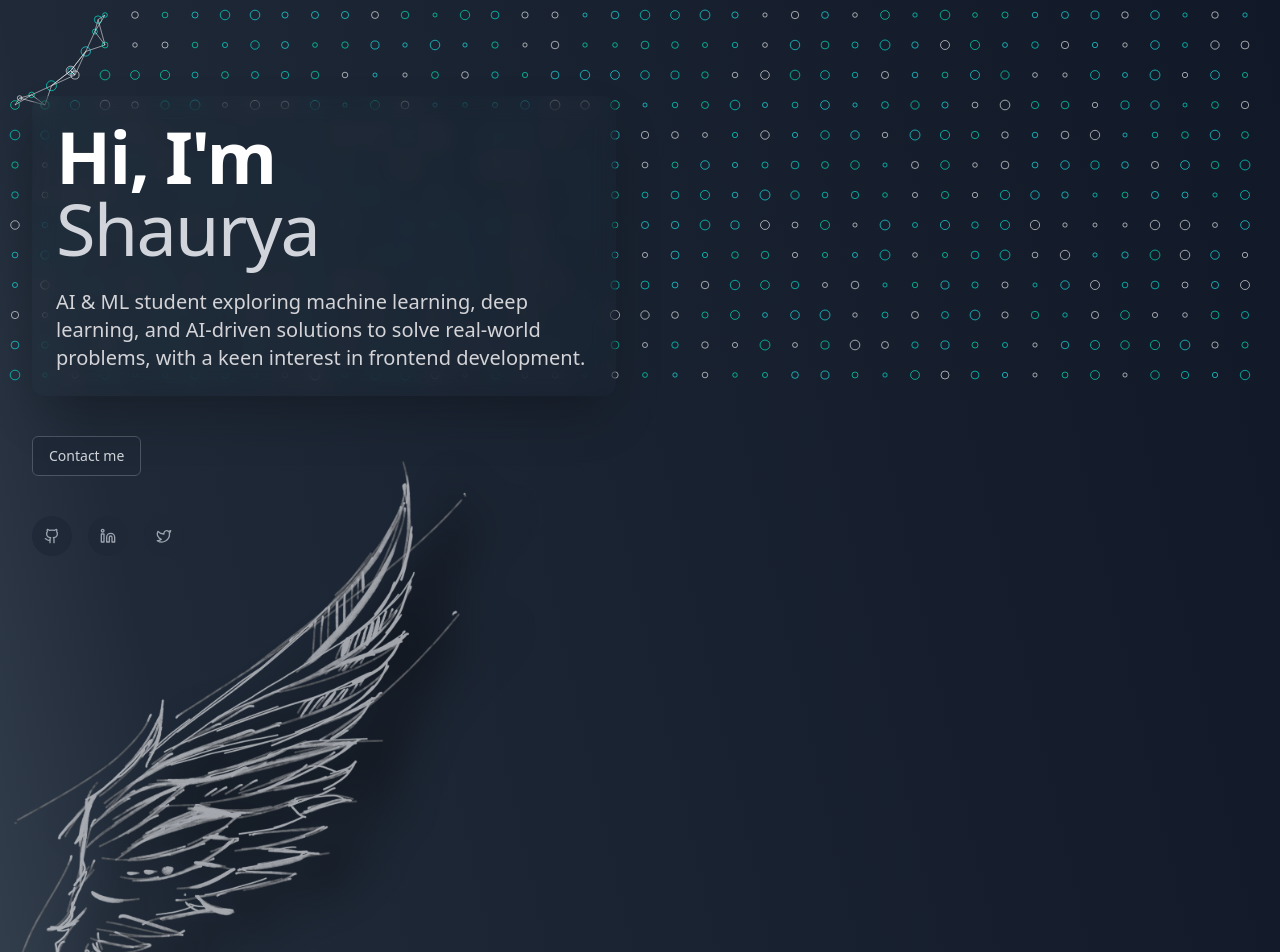
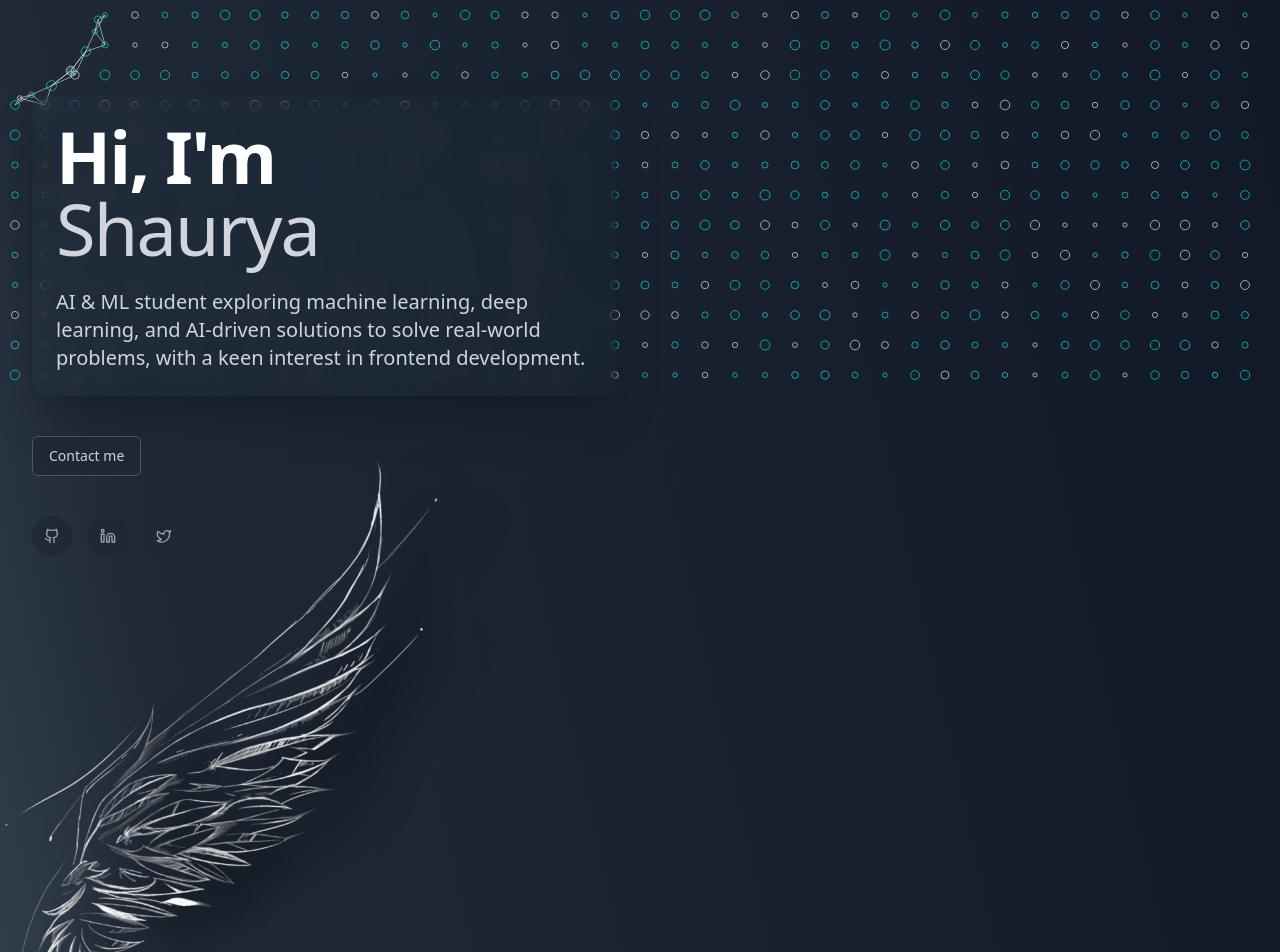
Before and after one commit to shaurya-tiwari/PORTFOLIO, a Next.js app: page / in a window 1280 px wide. Shown: the top 952 px of the page. Built offline with nearby package versions, Linux system fonts and the light colour scheme.

Commit message:
Enhance Wings component styling with drop-shadow effect and adjust image size for better visual impact

```diff
--- a/components/wing.tsx
+++ b/components/wing.tsx
@@ -9,11 +9,11 @@ const Wings: React.FC = () => {
   // threshold can be adjusted to trigger earlier or later
 
   return (
-    <div className="relative h-[580px] my-[-200px] opacity-60" ref={ref}>
+    <div className="relative h-[590px] my-[-200px] filter " ref={ref}>
       <motion.img
         src="/wing.png"
         alt="Wings"
-        className="h-[580px] object-contain origin-bottom-left"
+        className="h-[560px] object-contain origin-bottom-left"
         style={{ filter: "drop-shadow(50px 10px 20px rgba(0,0,0,1))" }}
         initial={{ rotate: 90, scale: 0, opacity: 0 }}
         animate={
```
Also changed, not shown: public/wing.png.
